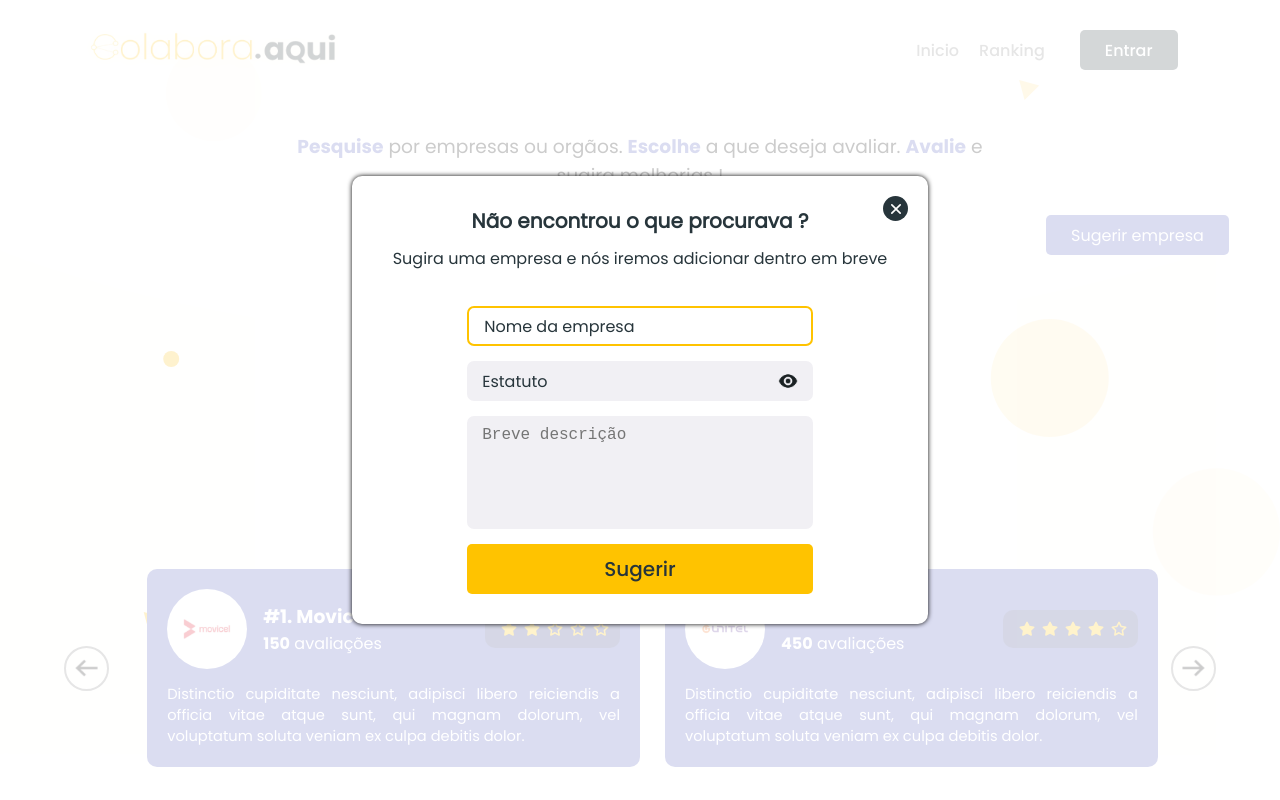
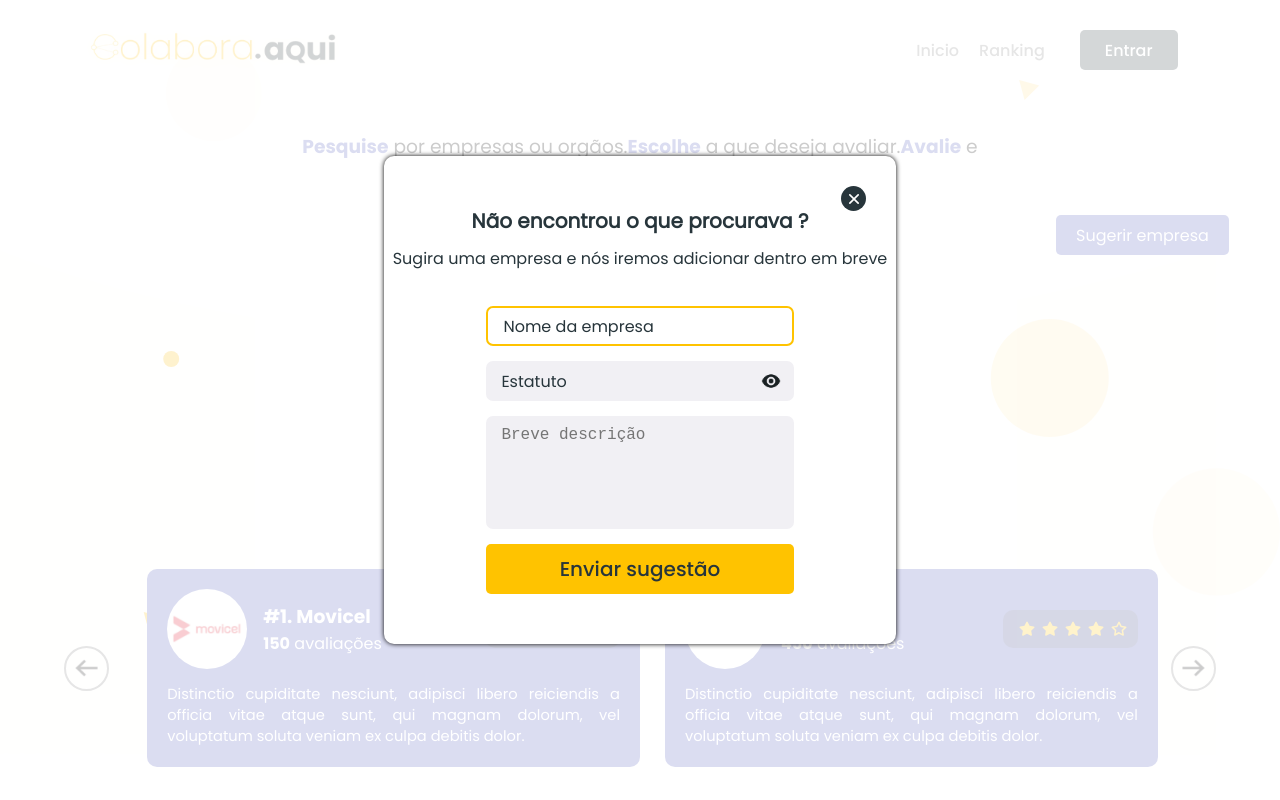
Before and after one commit to BatistaTony/colaboraAquiApp, a Next.js app: page /companies in a window 1280 px wide. Both pictures are taken after a click on the button "Sugerir empresa". Built offline with nearby package versions, Linux system fonts and the light colour scheme.

Commit message:
interprise grid and slider

```diff
--- a/src/components/companies/cardCompany.tsx
+++ b/src/components/companies/cardCompany.tsx
@@ -27,12 +27,12 @@ export default function CardCompany({ data }: IProps) {
     <Card>
       <div className="header_card">
         <div className="div1_er_">
-          <CompanyLogo>
-            <img src={companyLogo} alt="" />
-          </CompanyLogo>
+          <CompanyLogo img={companyLogo}></CompanyLogo>
 
           <div className="company_info_">
-            <CompanyName>#{companyPositionRanking}. {companyName}</CompanyName>
+            <CompanyName>
+              #{companyPositionRanking}. {companyName}
+            </CompanyName>
             <CompanyRateNumbers>
               <span>{companyRatesNumber}</span> avaliações
             </CompanyRateNumbers>
@@ -43,9 +43,7 @@ export default function CardCompany({ data }: IProps) {
         </div>
       </div>
 
-      <DescriptionCard>
-        {companyDescription}
-      </DescriptionCard>
+      <DescriptionCard>{companyDescription}</DescriptionCard>
     </Card>
   );
 }
--- a/src/components/companies/companiesStyle.ts
+++ b/src/components/companies/companiesStyle.ts
@@ -52,14 +52,22 @@ export const TextCompanies = styled.p`
   ${getFont()};
   text-align: center;
 
-  span {
+  @media (max-width: 850px) {
+    ${flexbox("column")};
+    span {
+      width: auto;
+    }
+  }
+
+  mark {
     ${getFont("Bold")};
     color: ${colorsApp.roxo};
+    background: transparent;
   }
 
   ${sizesForEachScreens(
-    [3300, 2500, 1930, 1500, 1370, 1000],
-    [50, 60, 65, 50, 55, 60],
+    [3300, 2500, 1930, 1500, 1370, 1000, 850],
+    [50, 60, 65, 50, 55, 60, 100],
     "width",
     "%"
   )};
@@ -116,6 +124,10 @@ export const FilterStyled = styled.div`
       "px"
     )};
 
+    @media (max-width: 950px) {
+      margin-bottom: 15px;
+    }
+
     li {
       font-size: 25pt;
       ${getFont()};
@@ -128,8 +140,8 @@ export const FilterStyled = styled.div`
       transition: 0.5s;
 
       ${sizesForEachScreens(
-        [3200, 3000, 2500, 1930, 1500],
-        [20, 17, 15, 13, 11],
+        [3200, 3000, 2500, 1930, 1500, 850],
+        [20, 17, 15, 13, 11, 10],
         "font-size",
         "pt"
       )};
@@ -172,7 +184,13 @@ export const SearchStyled = styled.div`
   box-shadow: 0 0 3px ${colorsApp.orange};
   padding-left: 10px;
 
-  ${sizesForEachScreens([1000, 750, 450, 300], [60, 75, 80, 90], "width", "%")};
+  @media (max-width: 1390px) {
+    padding-left: 20px;
+  }
+
+  @media (max-width: 850px) {
+    width: 80%;
+  }
 
   input {
     font-size: 30pt;
@@ -190,11 +208,31 @@ export const SearchStyled = styled.div`
     }
 
     ${sizesForEachScreens(
-      [3200, 3000, 2500, 1930, 1500],
-      [26, 22, 19, 17, 12],
+      [3200, 3000, 2500, 1930, 1500, 850],
+      [26, 22, 19, 17, 12, 11],
       "font-size",
       "pt"
     )};
+  }
+`;
+
+export const DivBtnMobile = styled.div`
+  display: none;
+
+  @media (max-width: 925px) {
+    display: block;
+    width: 100%;
+    height: 45px;
+    position: relative;
+    ${flexbox()};
+    margin-top: 20px;
+
+    .btnMobile_suggest {
+      display: block;
+      position: relative;
+      right: 0;
+      margin: 0;
+    }
   }
 `;
 
@@ -216,25 +254,29 @@ export const ButtonSuggest = styled.button`
   ${getFont()};
 
   ${sizesForEachScreens(
-    [3200, 3000, 2500, 1930, 1500],
-    [26, 22, 19, 17, 12],
+    [3200, 3000, 2500, 1930, 1500, 850],
+    [26, 22, 19, 17, 12, 11],
     "font-size",
     "pt"
   )};
 
   ${sizesForEachScreens(
-    [3200, 2500, 2000, 1500],
-    [40, 30, 25],
+    [3200, 2500, 2000, 1500, 900, 850],
+    [40, 30, 25, 20, 15],
     "padding-left",
     "px"
   )};
 
   ${sizesForEachScreens(
-    [3200, 2500, 2000, 1500],
-    [40, 30, 25],
+    [3200, 2500, 2000, 1500, 900, 850],
+    [40, 30, 25, 20, 15],
     "padding-right",
     "px"
   )};
+
+  @media (max-width: 925px) {
+    display: none;
+  }
 `;
 
 export const CompanyList = styled.div`
@@ -247,6 +289,12 @@ export const CompanyList = styled.div`
   ${sizesForEachScreens([1500, 1380], [250, 200], "height", "px")}
 
   ${sizesForEachScreens([1930, 1500, 1380], [10, 5, 4], "bottom", "%")};
+
+  @media (max-width: 837px) {
+    height: auto;
+    bottom: 0;
+    position: relative;
+  }
 
   @media (max-height: 580px) {
     bottom: 0.3%;
@@ -261,13 +309,24 @@ export const GroupCard = styled.div`
   grid-gap: 60px;
   align-items: center;
 
-  ${sizesForEachScreens([2500, 1500, 1390], [75, 73, 77], "width", "%")};
   ${sizesForEachScreens(
-    [3200, 2500, 1500, 1370],
-    [50, 40, 30, 25],
+    [2500, 1500, 1390, 1040, 935],
+    [75, 73, 77, 80, 90],
+    "width",
+    "%"
+  )};
+  ${sizesForEachScreens(
+    [3200, 2500, 1500, 1370, 1070, 935],
+    [50, 40, 30, 25, 20, 15],
     "grid-gap",
     "px"
   )};
+
+  @media (max-width: 837px) {
+    grid-gap: 0;
+    grid-template-columns: 100%;
+    grid-template-rows: auto auto;
+  }
 `;
 
 export const Card = styled.div`
@@ -283,6 +342,12 @@ export const Card = styled.div`
 
   box-sizing: border-box;
 
+  @media (max-height: 740px) {
+    &:first-child {
+      display: none;
+    }
+  }
+
   ${sizesForEachScreens(
     [2500, 1930, 1500, 1370],
     [60, 50, 30, 20],
@@ -290,17 +355,35 @@ export const Card = styled.div`
     "px"
   )};
 
+  @media (max-width: 837px) {
+    margin-bottom: 10px;
+    height: auto;
+    padding: 15px;
+  }
+
   .header_card {
     display: grid;
     width: 100%;
     grid-template-columns: 60% 40%;
     align-items: center;
 
+    @media (max-width: 980px) {
+      grid-template-columns: 65% 35%;
+    }
+
+    @media (max-width: 850px) {
+      grid-template-columns: 68% 32%;
+    }
+
     .div1_er_ {
       ${flexbox("row", "flex-start", "center")};
 
       .company_info_ {
         margin-left: 16px;
+
+        @media (max-width: 850px) {
+          margin-left: 8px;
+        }
       }
     }
 
@@ -319,23 +402,32 @@ export const CompanyLogo = styled.div`
   ${flexbox()};
   overflow: hidden;
   padding: 10px;
+  background: white;
+  background-image: ${({ img }) => `url(${img})`};
+  background-size: 87% 50%;
+  background-position: center;
+  background-repeat: no-repeat;
 
   ${sizesForEachScreens(
-    [3200, 3000, 2500, 1930, 1500],
-    [100, 90, 80, 70, 60],
+    [3200, 3000, 2500, 1930, 1500, 1200, 900, 850],
+    [100, 90, 80, 70, 60, 50, 40, 30],
     "width",
     "px"
   )};
 
   ${sizesForEachScreens(
-    [3200, 3000, 2500, 1930, 1500],
-    [100, 90, 80, 70, 60],
+    [3200, 3000, 2500, 1930, 1500, 1200, 900, 850],
+    [100, 90, 80, 70, 60, 50, 40, 30],
     "height",
     "px"
   )};
 
   img {
     width: 80%;
+
+    @media (max-width: 850px) {
+      width: 90%;
+    }
   }
 `;
 
@@ -345,8 +437,8 @@ export const CompanyName = styled.h1`
   color: white;
 
   ${sizesForEachScreens(
-    [3200, 3000, 2500, 1500],
-    [25, 20, 16, 14],
+    [3200, 3000, 2500, 1500, 1200, 1000, 900],
+    [25, 20, 16, 14, 13, 12, 11],
     "font-size",
     "pt"
   )};
@@ -375,6 +467,10 @@ export const StarsRated = styled.div`
   @media (max-width: 1930px) {
     border-radius: 10px;
   }
+
+  @media (max-width: 1080px) {
+    padding: 5px;
+  }
 `;
 
 export const StarRate = styled.div`
@@ -384,15 +480,15 @@ export const StarRate = styled.div`
   ${flexbox()};
 
   ${sizesForEachScreens(
-    [3200, 2500, 1930, 1500],
-    [40, 30, 20, 18],
+    [3200, 2500, 1930, 1500, 1080, 850],
+    [40, 30, 20, 18, 15, 13],
     "width",
     "px"
   )};
 
   ${sizesForEachScreens(
-    [3200, 2500, 1930, 1500],
-    [40, 30, 20, 18],
+    [3200, 2500, 1930, 1500, 1080, 850],
+    [40, 30, 20, 18, 15, 13],
     "height",
     "px"
   )};
@@ -413,8 +509,8 @@ export const DescriptionCard = styled.p`
   text-align: justify;
 
   ${sizesForEachScreens(
-    [3200, 3000, 2500, 1930, 1500, 1370],
-    [25, 22, 18, 14, 12, 11],
+    [3200, 3000, 2500, 1930, 1500, 1370, 850],
+    [25, 22, 18, 14, 12, 11, 10],
     "font-size",
     "pt"
   )};
@@ -425,6 +521,14 @@ export const ButtonControl = styled.div`
   ${flexbox("row", "space-between", "center")};
   position: absolute;
   box-sizing: border-box;
+
+  @media (max-width: 1120px) {
+    width: 95%;
+  }
+
+  @media (max-width: 935px) {
+    display: none;
+  }
 
   button {
     width: 80px;
@@ -482,9 +586,35 @@ export const ModalSuggestion = styled.div`
   background: white;
   box-shadow: 0 0 5px;
   box-sizing: border-box;
-  padding-top: 30px;
   position: relative;
-  padding-bottom: 30px;
+  padding-top: 100px;
+  padding-bottom: 100px;
+
+  ${sizesForEachScreens(
+    [2300, 1980, 1500, 1000, 950, 850, 800],
+    [55, 60, 40, 65, 70, 80, 100],
+    "width",
+    "%"
+  )}
+
+  ${sizesForEachScreens(
+    [3200, 2500, 1980, 1500, 850],
+    [80, 70, 60, 50, 30, 25],
+    "padding-top",
+    "px"
+  )}
+
+${sizesForEachScreens(
+    [3200, 2500, 1980, 1500, 850],
+    [80, 70, 60, 50, 30, 25],
+    "padding-bottom",
+    "px"
+  )}
+
+  @media  (max-width:800px) {
+    height: 100vh;
+    box-shadow: 0 0 0px;
+  }
 
   form {
     ${flexbox()};
@@ -494,6 +624,10 @@ export const ModalSuggestion = styled.div`
     width: 100%;
     text-align: center;
     margin-bottom: 20px;
+
+    @media (max-width: 800px) {
+      width: 70%;
+    }
   }
 
   .grid-form-suggest {
@@ -503,6 +637,12 @@ export const ModalSuggestion = styled.div`
     .FormGroup {
       grid-column: 1/2;
       width: 100%;
+      margin: 0;
+    }
+
+    @media (max-width: 800px) {
+      width: 70%;
+      grid-gap: 10px;
     }
   }
 `;
@@ -523,6 +663,11 @@ export const TextArea = styled.div`
   margin-bottom: 50px;
   &::placeholder {
     color: ${colorsApp.soDark};
+  }
+
+  @media (max-width: 800px) {
+    margin: 0;
+    margin-top: -10px;
   }
 
   textarea {
@@ -548,8 +693,8 @@ export const TextArea = styled.div`
 `;
 
 export const ButtonCloseSuggestion = styled.button`
-  width: 25px;
-  height: 25px;
+  width: 50px;
+  height: 50px;
   border-radius: 100%;
   border: none;
   outline: none;
@@ -557,8 +702,16 @@ export const ButtonCloseSuggestion = styled.button`
   position: absolute;
   top: 0;
   right: 0;
-  margin: 20px;
+  margin: 40px;
   ${flexbox()};
+
+  @media (max-width: 1700px) {
+    margin: 30px;
+  }
+
+  ${sizesForEachScreens([1930, 1500, 1370], [45, 30, 25], "width", "px")};
+
+  ${sizesForEachScreens([1930, 1500, 1370], [45, 30, 25], "height", "px")};
 
   svg {
     width: 80%;
--- a/src/components/companies/suggestion.tsx
+++ b/src/components/companies/suggestion.tsx
@@ -84,7 +84,7 @@ export default function Suggestion({ toggleSuggestion }: IProps) {
     }
   };
 
-  const suggest = () => {
+  const sendSuggestion = () => {
     if (!checkError()) {
       alert("suggested");
     }
@@ -150,8 +150,8 @@ export default function Suggestion({ toggleSuggestion }: IProps) {
                 ></textarea>
               </TextArea>
 
-              <ButtonSuggestForm className="FormGroup" onClick={suggest}>
-                Sugerir
+              <ButtonSuggestForm className="FormGroup" onClick={sendSuggestion}>
+                Enviar sugestão
               </ButtonSuggestForm>
             </DivGridForm>
           </DivForm>
--- a/src/pages/companies.tsx
+++ b/src/pages/companies.tsx
@@ -5,6 +5,7 @@ import {
   ButtonSuggest,
   CompanyList,
   ContentCompanies,
+  DivBtnMobile,
   FilterStyled,
   GroupCard,
   SearchStyled,
@@ -66,8 +67,15 @@ function Companies() {
         </CSSTransition>
         <div className="cmp_f_g">
           <TextCompanies>
-            <span>Pesquise</span> por empresas ou orgãos. <span>Escolhe</span> a
-            que deseja avaliar. <span>Avalie</span> e sugira melhorias !
+            <span>
+              <mark>Pesquise</mark> por empresas ou orgãos.
+            </span>
+            <span>
+              <mark>Escolhe</mark> a que deseja avaliar.
+            </span>
+            <span>
+              <mark>Avalie</mark> e sugira melhorias !
+            </span>
           </TextCompanies>
           <FilterStyled>
             <div className="filter_1_">
@@ -108,6 +116,14 @@ function Companies() {
               </li>
             </ul>
           </FilterStyled>
+          <DivBtnMobile>
+            <ButtonSuggest
+              className="btnMobile_suggest"
+              onClick={toggleSuggestion}
+            >
+              Sugerir empresa
+            </ButtonSuggest>
+          </DivBtnMobile>
         </div>
 
         <CompanyList>
```
